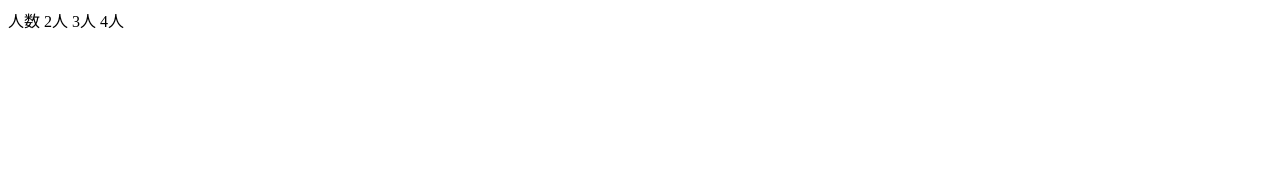
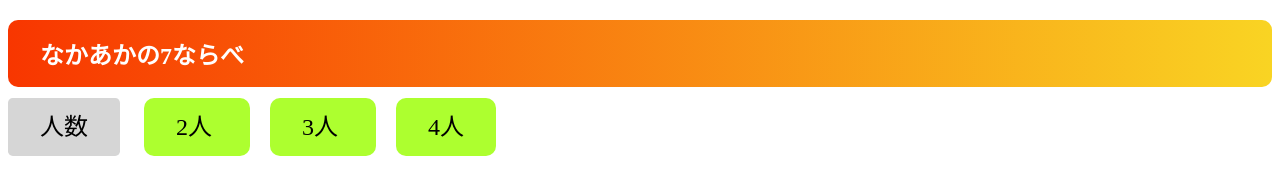
Before and after one commit to m-ogushi/vue-trump, a plain HTML site: page index.html in a window 1280 px wide. Drawn offline with nearby package versions, Linux system fonts and the light colour scheme.

Commit message:
スタート画面を追加

```diff
--- a/index.html
+++ b/index.html
@@ -7,11 +7,12 @@
 </head>
 <body>
 <div v-cloak id="game_content">
+    <h2 class="game_title">{{ message }}</h2>
     <div id="start_menu"  v-if='this.gameStatus == "START"'>
-    人数
-        <a v-on:click="specifyAmountPlayer( 2 )"> 2人 </a>
-        <a v-on:click="specifyAmountPlayer( 3 )"> 3人 </a>
-        <a v-on:click="specifyAmountPlayer( 4 )"> 4人 </a>
+        <a class="select_game_info_title">人数</a>
+        <a class="select_game_info" v-on:click="specifyAmountPlayer( 2 )"> 2人 </a>
+        <a class="select_game_info"v-on:click="specifyAmountPlayer( 3 )"> 3人 </a>
+        <a class="select_game_info"v-on:click="specifyAmountPlayer( 4 )"> 4人 </a>
     </div>
     <div v-cloak v-if='this.gameStatus == "PLAY"'>
         <modal v-if="showModal" @close="showModal = false">
@@ -19,7 +20,6 @@
             <a slot="body">{{ showModalMessage[1] }}</a>
         </modal>
 
-        <p>{{ message }}</p>
         <p>{{ progressionMessageText }}</p>
         <br>
         <div style="display:flex;">
--- a/main.css
+++ b/main.css
@@ -2,7 +2,32 @@
     display: none;
 }
 
-#playground tr td img{
+.game_title {
+    padding: 1rem 2rem;
+    color: #fff;
+    border-radius: 10px;
+    background-image: -webkit-gradient(linear, left top, right top, from(#f83600), to(#f9d423));
+    background-image: -webkit-linear-gradient(left, #f83600 0%, #f9d423 100%);
+    background-image: linear-gradient(to right, #f83600 0%, #f9d423 100%);
+}
+
+.select_game_info_title{
+    background-color: #cccc;
+    padding: 1rem 2rem;
+    font-size: 150%;
+    border-radius: 0.3rem;
+}
+
+.select_game_info {
+    background-color: greenyellow;
+    margin-left: 20px;
+    padding: 1rem 2rem;
+    color: #000;
+    border-radius: 10px;
+    font-size: 150%;
+}
+
+.put_a_card_field img{
     width:57px;
     height:80px;
     text-align: center;
@@ -51,21 +76,24 @@
     opacity: 0;
 }
 
-td {
+.put_a_card_field {
     border:1px solid #ccc;
     height: 100px;
     width: 70px;
     text-align: center;
     vertical-align: middle;
     cursor: pointer;
+    position: relative;
 }
 
-td .can_put_card
+.put_a_card_field .can_put_card
 {
     background-color: orange;
-    position: relative;
+    position: absolute;
     width: 100%;
     height: 100%;
+    top: 0;
+    left: 0;
 }
 
 .player_space {
--- a/main.js
+++ b/main.js
@@ -1,5 +1,5 @@
 var fieldCard = {
-    template: '<td><transition name="show_can_play"><div class="can_put_card" v-if="can_play"></div></transition>' +
+    template: '<td class="put_a_card_field"><transition name="show_can_play"><div class="can_put_card" v-if="can_play"></div></transition>' +
         '<transition name="field_card"><img :key="id" v-if="status==5" :src="imageSrc"></transition></td>', //statusはEnum化
     props: {
         id : {
```
